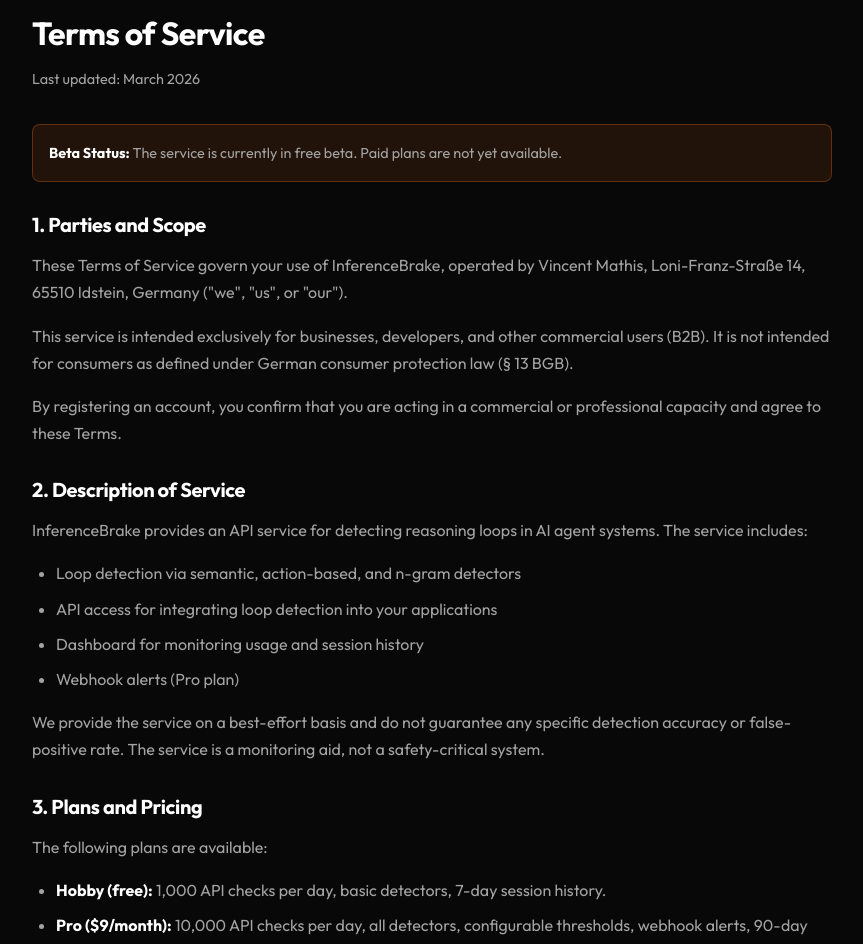
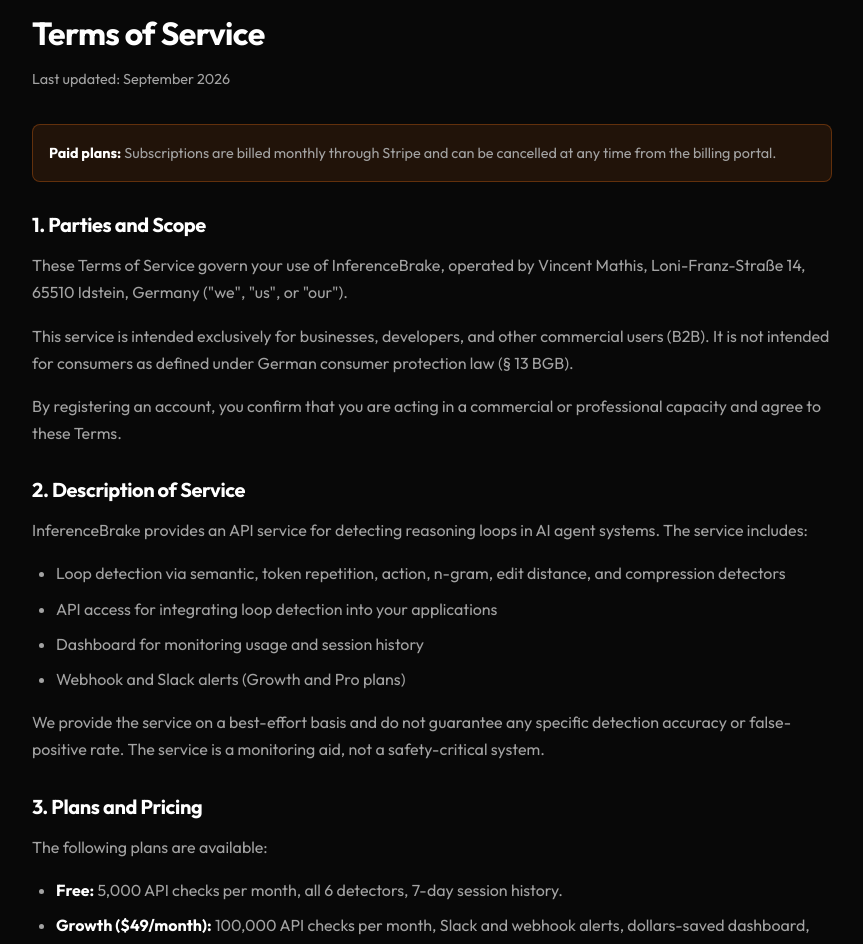
Before and after one commit to InferenceBrake/inference-brake-platform, a SvelteKit app in the folder apps/web/: page /terms in a window 1280 px wide. Shown: the part 120-1064 px from the top of the page, without its empty margins (208-1071 px from the left). Built offline with nearby package versions, Linux system fonts and the light colour scheme; no server answers.

Commit message:
Fix: update terms and README to current plans
Terms still described a free beta and a /month Pro plan. Replace with the real Free, Growth, and Pro plans, monthly limits, the six detectors, and the September 2026 date.

```diff
--- a/apps/web/src/routes/terms/+page.svelte
+++ b/apps/web/src/routes/terms/+page.svelte
@@ -9,11 +9,11 @@
 	<div class="legal-content">
 		<h1>Terms of Service</h1>
 
-		<p class="last-updated">Last updated: March 2026</p>
+		<p class="last-updated">Last updated: September 2026</p>
 
 		<div class="note">
-			<strong>Beta Status:</strong> The service is currently in free beta. Paid plans
-			are not yet available.
+			<strong>Paid plans:</strong> Subscriptions are billed monthly through Stripe and can
+			be cancelled at any time from the billing portal.
 		</div>
 
 		<h2>1. Parties and Scope</h2>
@@ -34,10 +34,10 @@
 		<h2>2. Description of Service</h2>
 		<p>InferenceBrake provides an API service for detecting reasoning loops in AI agent systems. The service includes:</p>
 		<ul>
-			<li>Loop detection via semantic, action-based, and n-gram detectors</li>
+			<li>Loop detection via semantic, token repetition, action, n-gram, edit distance, and compression detectors</li>
 			<li>API access for integrating loop detection into your applications</li>
 			<li>Dashboard for monitoring usage and session history</li>
-			<li>Webhook alerts (Pro plan)</li>
+			<li>Webhook and Slack alerts (Growth and Pro plans)</li>
 		</ul>
 		<p>
 			We provide the service on a best-effort basis and do not guarantee any specific
@@ -48,8 +48,9 @@
 		<h2>3. Plans and Pricing</h2>
 		<p>The following plans are available:</p>
 		<ul>
-			<li><strong>Hobby (free):</strong> 1,000 API checks per day, basic detectors, 7-day session history.</li>
-			<li><strong>Pro ($9/month):</strong> 10,000 API checks per day, all detectors, configurable thresholds, webhook alerts, 90-day history.</li>
+			<li><strong>Free:</strong> 5,000 API checks per month, all 6 detectors, 7-day session history.</li>
+			<li><strong>Growth ($49/month):</strong> 100,000 API checks per month, Slack and webhook alerts, dollars-saved dashboard, 30-day history.</li>
+			<li><strong>Pro ($199/month):</strong> 500,000 API checks per month, configurable thresholds, priority latency, 90-day history.</li>
 		</ul>
 		<p>
 			We reserve the right to change plan features and pricing with 30 days' notice by email.
```
Also changed, not shown: 1 other file (tests, documents, lock files or other folders).
